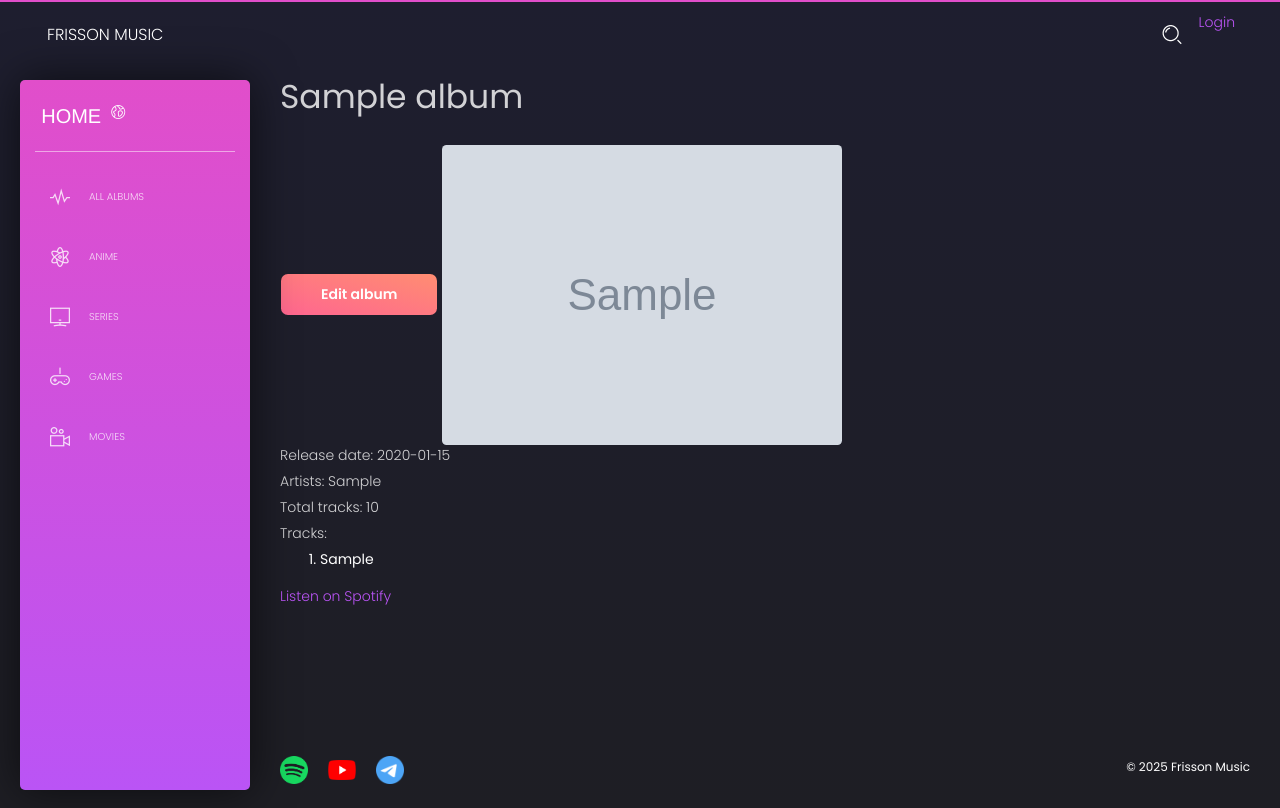
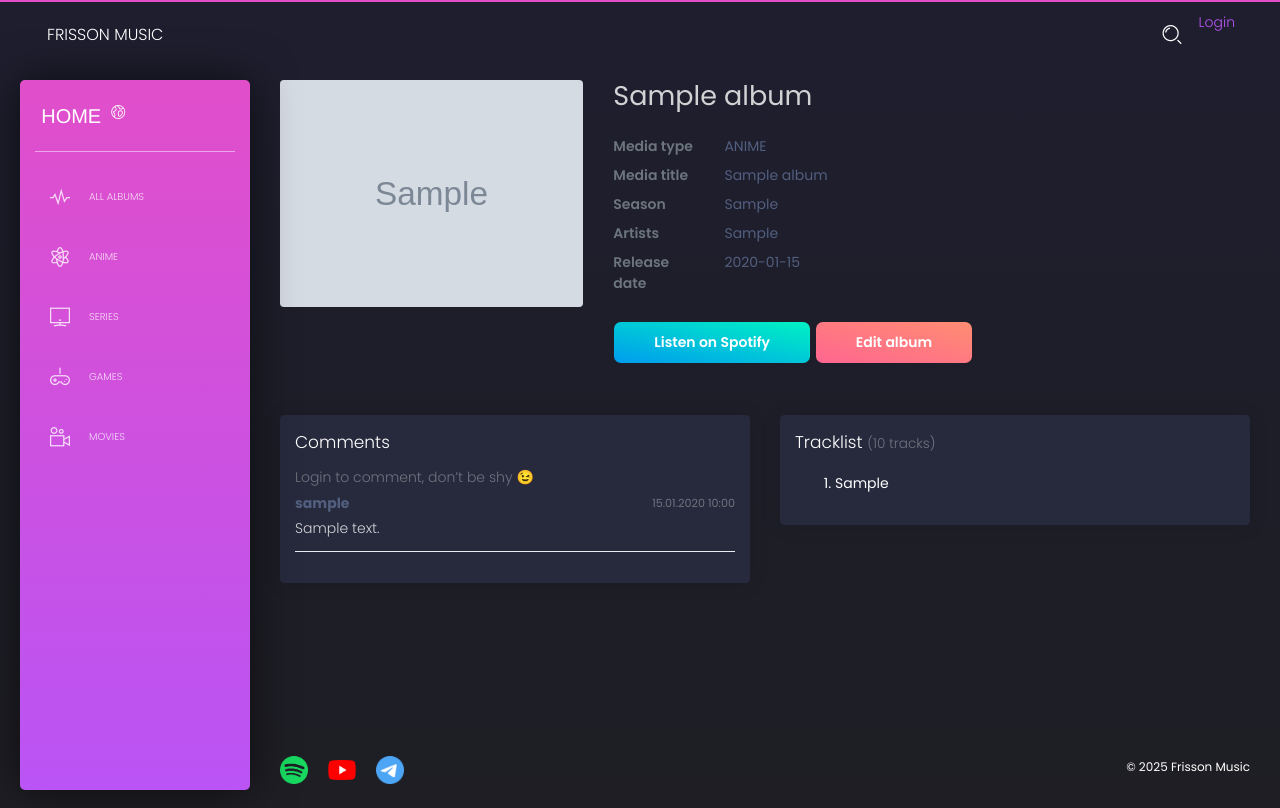
Before and after one commit to Iventyk/frisson-music, a Django app: page /album/1/ in a window 1280 px wide. Run offline with Django 5.2, Linux system fonts and the light colour scheme; tables that the repository leaves empty hold one stand-in row (values such as "Sample post"); grey boxes marked "Sample" are stand-in pictures; some libraries are stand-ins or nearby versions.

Commit message:
added Comments section to & improved Album Detail Page

```diff
--- a/frisson_music/forms.py
+++ b/frisson_music/forms.py
@@ -2,8 +2,7 @@ from django import forms
 from django.contrib.auth import get_user_model
 from django.contrib.auth.forms import UserCreationForm
 
-from .models import Album, User
-
+from .models import Album, Comment
 
 User = get_user_model()
 
@@ -35,3 +34,18 @@ class UserUpdateForm(forms.ModelForm):
     class Meta:
         model = User
         fields = ("username", "email", "first_name", "last_name")
+
+
+class CommentForm(forms.ModelForm):
+    class Meta:
+        model = Comment
+        fields = ["text"]
+        widgets = {
+            "text": forms.Textarea(
+                attrs={
+                    "class": "form-control",
+                    "rows": 3,
+                    "placeholder": "Write your comment..."
+                }
+            )
+        }
--- a/frisson_music/views.py
+++ b/frisson_music/views.py
@@ -1,4 +1,5 @@
 from django.contrib.auth.mixins import LoginRequiredMixin
+from django.shortcuts import redirect
 from django.urls import reverse_lazy, reverse
 from django.views.generic import (
     ListView,
@@ -8,7 +9,7 @@ from django.views.generic import (
     CreateView
 )
 
-from .forms import AlbumUpdateForm, CustomUserCreationForm, UserUpdateForm
+from .forms import AlbumUpdateForm, CustomUserCreationForm, UserUpdateForm, CommentForm
 from .models import Album, User
 
 
@@ -54,8 +55,29 @@ class AlbumDetailView(DetailView):
     model = Album
     context_object_name = "album"
 
+    def get_context_data(self, **kwargs):
+        context = super().get_context_data(**kwargs)
+        context["comments"] = self.object.comments.order_by("-created_at")
+        context["comment_form"] = CommentForm()
+        return context
 
-class AlbumUpdateView(UpdateView):
+    def post(self, request, *args, **kwargs):
+        if not request.user.is_authenticated:
+            return redirect("login")
+
+        self.object = self.get_object()
+        form = CommentForm(request.POST)
+
+        if form.is_valid():
+            comment = form.save(commit=False)
+            comment.album = self.object
+            comment.user = request.user
+            comment.save()
+
+        return redirect("album-detail", pk=self.object.pk)
+
+
+class AlbumUpdateView(LoginRequiredMixin, UpdateView):
     model = Album
     form_class = AlbumUpdateForm
 
--- a/templates/frisson_music/album_detail.html
+++ b/templates/frisson_music/album_detail.html
@@ -1,23 +1,147 @@
 {% extends "base.html" %}
 
 {% block content %}
-  <div class="album-detail">
-    <h1>{{ album.album_title }}</h1>
+  <div class="content">
+
+    <!-- ===== TOP PART ===== -->
+    <div class="row align-items-start">
+
+      <!-- LEFT: COVER -->
+      <div class="col-md-4 text-center">
+        <img
+            src="{{ album.cover_image_url }}"
+            alt="{{ album.album_title }}"
+            class="img-fluid rounded"
+            style="max-height: 420px;"
+        >
+      </div>
+
+      <!-- RIGHT: ALBUM INFO -->
+      <div class="col-md-8">
+        <h2 class="mb-4">{{ album.album_title }}</h2>
+
+        <div class="row mb-2">
+          <div class="col-2 font-weight-bold text-muted">Media type</div>
+          <div class="col-10">{{ album.media_type }}</div>
+        </div>
+
+        <div class="row mb-2">
+          <div class="col-2 font-weight-bold text-muted">Media title</div>
+          <div class="col-10">{{ album.media_title }}</div>
+        </div>
+
+        {% if album.media_type == "MOVIE" or album.media_type == "GAME" %}
+          <div class="row mb-2">
+            <div class="col-2 font-weight-bold text-muted">Part</div>
+            <div class="col-10">{{ album.part_or_season }}</div>
+          </div>
+
+        {% elif album.media_type == "ANIME" or album.media_type == "SERIES" %}
+          <div class="row mb-2">
+            <div class="col-2 font-weight-bold text-muted">Season</div>
+            <div class="col-10">{{ album.part_or_season }}</div>
+          </div>
+
+        {% else %}
+          <div class="row mb-2">
+            <div class="col-2 font-weight-bold text-muted">Part / Season</div>
+            <div class="col-10">
+              {{ album.part_or_season }}
+            </div>
+          </div>
+        {% endif %}
+
+        <div class="row mb-2">
+          <div class="col-2 font-weight-bold text-muted">Artists</div>
+          <div class="col-10">{{ album.artists }}</div>
+        </div>
+
+        <div class="row mb-4">
+          <div class="col-2 font-weight-bold text-muted">Release date</div>
+          <div class="col-10">{{ album.release_date }}</div>
+        </div>
+
+        {% if album.description %}
+          <p class="mt-3">{{ album.description }}</p>
+        {% endif %}
+
+        {% if album.spotify_url %}
+          <a href="{{ album.spotify_url }}" target="_blank" class="btn btn-success">
+            Listen on Spotify
+          </a>
+        {% endif %}
+
         <a href="{% url 'album-update' album.pk %}" class="btn btn-warning">
           Edit album
         </a>
-    <img src="{{ album.cover_image_url }}" alt="{{ album.album_title }}">
-    <p>Release date: {{ album.release_date }}</p>
-    <p>Artists: {{ album.artists }}</p>
-    <p>Total tracks: {{ album.total_tracks }}</p>
-    <p>Tracks:</p>
-    <ol>
+      </div>
+
+    </div>
+
+    <!-- ===== BOTTOM PART ===== -->
+    <div class="row mt-5">
+
+      <!-- LEFT: COMMENTS -->
+      <div class="col-md-6">
+        <div class="card">
+          <div class="card-body">
+            <h4 class="card-title">Comments</h4>
+
+            {% if user.is_authenticated %}
+              <form method="post" class="mb-4">
+                {% csrf_token %}
+                {{ comment_form.text }}
+                <button type="submit" class="btn btn-primary mt-2">
+                  Add comment
+                </button>
+              </form>
+            {% else %}
+              <p class="text-muted">
+                Login to comment, don’t be shy 😉
+              </p>
+            {% endif %}
+
+            {% for comment in comments %}
+              <div class="border-bottom mb-3 pb-2">
+
+                <div class="d-flex justify-content-between align-items-center">
+                  <strong>{{ comment.user.username }}</strong>
+                  <small class="text-muted">
+                    {{ comment.created_at|date:"d.m.Y H:i" }}
+                  </small>
+                </div>
+
+                <p class="mb-1 mt-1">{{ comment.text }}</p>
+
+              </div>
+            {% empty %}
+              <p class="text-muted">No comments yet. Be the first!.</p>
+            {% endfor %}
+          </div>
+        </div>
+      </div>
+
+      <!-- RIGHT: TRACKLIST -->
+      <div class="col-md-6">
+        <div class="card">
+          <div class="card-body">
+            <h4 class="card-title">
+              Tracklist
+              <span class="text-muted" style="font-size: 0.8em;">
+              ({{ album.total_tracks }} tracks)
+            </span>
+            </h4>
+
+            <ol class="mt-3">
               {% for track in album.tracklist.splitlines %}
                 <li>{{ track }}</li>
               {% endfor %}
             </ol>
-    {% if album.spotify_url %}
-      <p><a href="{{ album.spotify_url }}" target="_blank">Listen on Spotify</a></p>
-    {% endif %}
+          </div>
+        </div>
+      </div>
+
+    </div>
+
   </div>
 {% endblock %}
```
Lines whose indentation alone changed are shown as unchanged.
